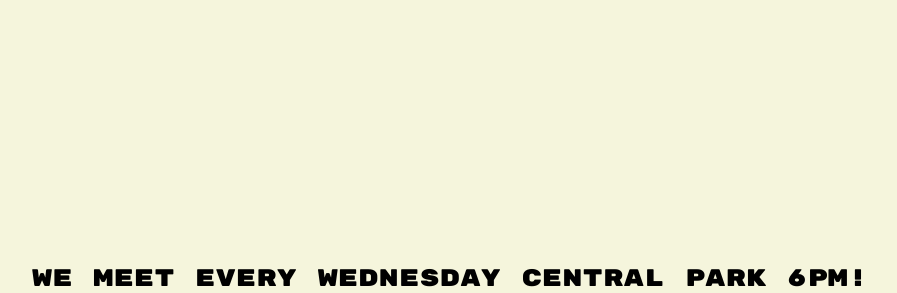
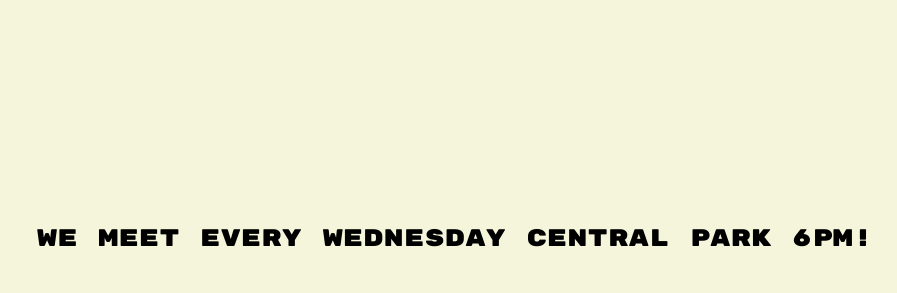
Before and after one commit to Holloman777/club-website, a plain HTML site: page index.html in a window 1280 px wide. Shown: the part 2599-2892 px from the top of the page, without its empty margins (180-1077 px from the left). Drawn offline with Linux system fonts and the light colour scheme.

Commit message:
finsihed

```diff
--- a/styles.css
+++ b/styles.css
@@ -118,8 +118,8 @@ body {
     font-weight: 400;
     font-style: normal;
     font-size: 1.5rem;
-   padding-top: 20px;
-   padding-right:20px ;
+   padding-top: 0px;
+   padding-right:10px ;
    text-align: center;
    margin: 0;
 
@@ -145,11 +145,12 @@ body {
 
   }
 
-  .bottom-text h1 {
+
+  .bottom-text2 h1 {
     font-family: "Rubik Mono One", monospace;
     font-weight: 400;
     font-style: normal;
     font-size: 1.5rem;
-
+    padding-bottom: 40px;
 
   }
```
